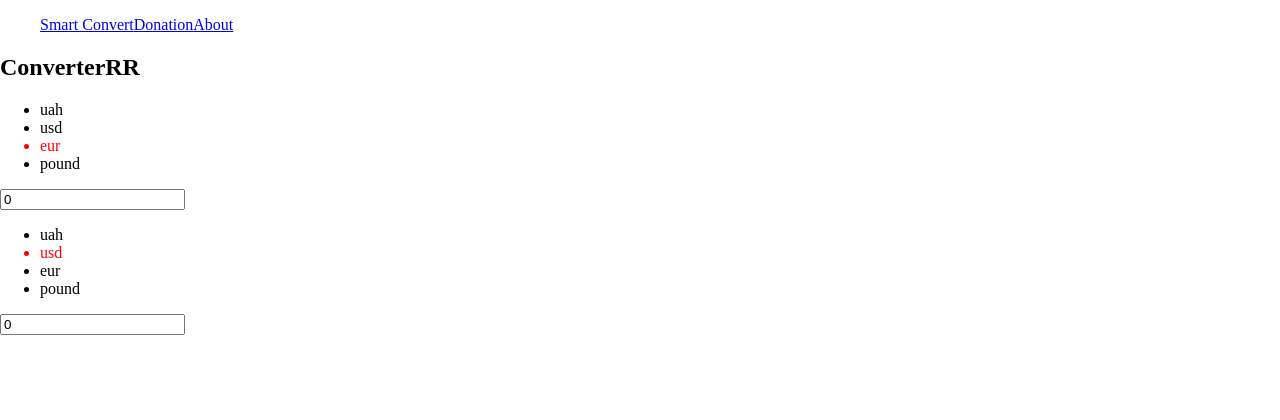
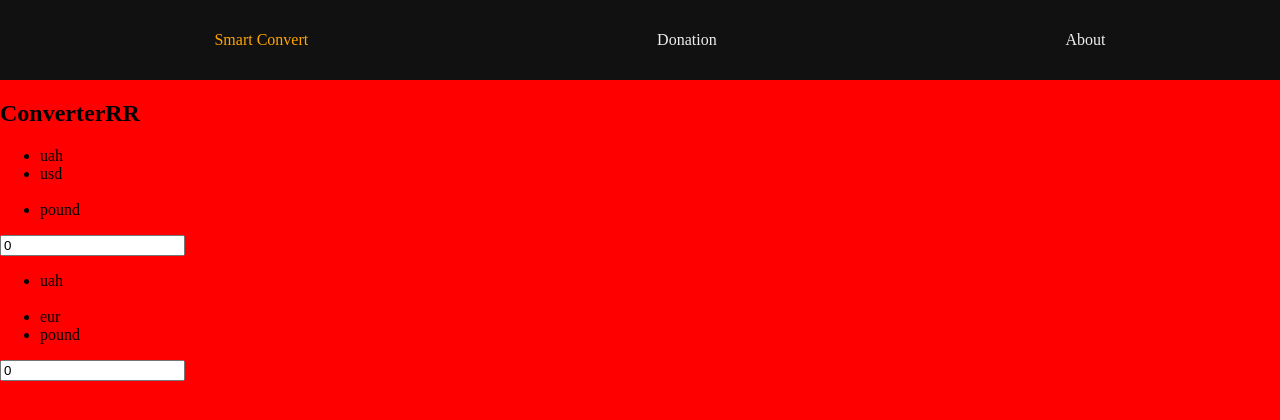
Before and after one commit to Viper-JSX/Smart_Convert-React, a React app: page / in a window 1280 px wide. Shown: the top 420 px of the page. Built offline with nearby package versions, Linux system fonts and the light colour scheme.

Commit message:
Added styling to header (layout, colors, background, pseudoclasses...)

```diff
--- a/src/components/Converter/Currency_input/Currency_select/Currency_select_item.js
+++ b/src/components/Converter/Currency_input/Currency_select/Currency_select_item.js
@@ -6,7 +6,7 @@ function CurrencySelectItem({ currencyName, which, handleCurrencyChange }){
     let isSelected = ( (which === 1 && currencyName === currentPair[0]) || (which === 2 && currencyName === currentPair[1]) );
 
     return(
-        <li className={`${isSelected ? "selected" : ""}`} onClick={() => handleCurrencyChange({currencyName, which, quantity: which === 1 ? currentPairQuantity[1] : currentPairQuantity[0] })}>{currencyName}</li>
+        <li className={`currencySelectItem ${isSelected ? "selected" : ""}`} onClick={() => handleCurrencyChange({currencyName, which, quantity: which === 1 ? currentPairQuantity[1] : currentPairQuantity[0] })}>{currencyName}</li>
     );
 }
 
--- a/src/components/Header/Header.js
+++ b/src/components/Header/Header.js
@@ -3,8 +3,8 @@ import { NavLink } from "react-router-dom";
 function Header(){
     return(
         <header>
-            <nav>
-                <ul>
+            <nav id="mainNavigation">
+                <ul id="mainNavigationNavItems">
                     <NavLink to="/" >Smart Convert</NavLink>
                     <NavLink to="donation" >Donation</NavLink>
                     <NavLink to="about" >About</NavLink>
--- a/src/css/main.css
+++ b/src/css/main.css
@@ -1,10 +1,49 @@
 *{
     box-sizing: border-box;
+
+    --lightColor: #EEEEEE;
+    --darkColor: #000000;
+
+    --darkBackground: #111111;
+    --middleDarkBackground: #222222;
+    --lightBackground: #EEEEEE;
 }
 
 body{
     margin: 0;
     padding: 0;
+    background-color: red;
+}
+
+header{
+    width: 100%;
+    color: var(--lightBackground);
+    background-color: var(--darkBackground);
+}
+
+#mainNavigationNavItems{
+    width: 100%;
+    min-height: 5rem;
+    margin: 0;
+    display: flex;
+    justify-content: space-around;
+    align-items: center;
+}
+
+#mainNavigationNavItems > *{
+    color: var(--lightBackground);
+    padding: 0.2rem;
+    border-radius: 0.3rem;
+    text-decoration: none;
+}
+
+#mainNavigationNavItems > .active{
+    color: orange
+}
+
+#mainNavigationNavItems > *:hover{
+    color: var(--darkBackground);
+    background-color: var(--lightBackground);
 }
 
 li.selected{
```
